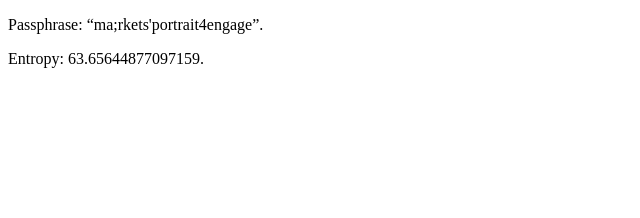
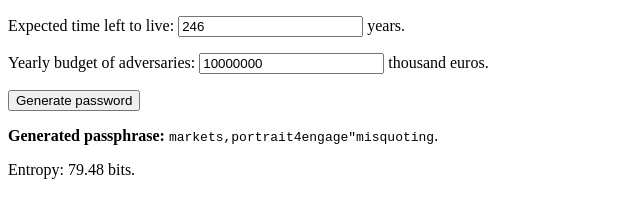
Before and after one commit to espadrine/passphrase, a website: page index.html in a window 1280 px wide. Shown: the whole page, without its empty margins (0-640 px from the left). Drawn offline with Linux system fonts and the light colour scheme.

Commit message:
Add parameter to webpage for security choices
We rely on conservative parameters for the cost of brute-force.

The default inputs are for a state actor (NSA)
and for newborns that live twice as long as the longest-living human.

```diff
--- a/index.html
+++ b/index.html
@@ -1,14 +1,39 @@
 <!doctype html><title>Random passphrase</title>
-<p>Passphrase: “<output id=passphraseOutput></output>”.
-<p>Entropy: <output id=entropyOutput></output>.
+<p>Expected time left to live: <input type=number value=246 id=yearsInput> years.
+<p>Yearly budget of adversaries:
+  <input type=number value=10000000 id=costInput> thousand euros.
+<p><button id=genBut>Generate password</button>
+<p><strong>Generated passphrase:</strong>
+  <code><output id=passphraseOutput>Awaiting generation</output></code>.
+<p>Entropy: <output id=entropyOutput>Awaiting generation</output> bits.
 <script src=./browser.js></script>
 <script>
-  passphrase({entropy: 64, insertions: 1}, function(e, s, entr) {
-    if (e !== null) {
+  // Lifetime in years of life left, budget in million euros.
+  function genpw(params = {lifetime: 246, budget: 10000000}) {
+    return new Promise(function(resolve, reject) {
+      var entropy = (Math.log(params.budget/12) + Math.log(1000/0.03)
+          + Math.log(params.lifetime) + Math.log(365*24*3600/0.005))
+        / Math.log(2) + 1;
+      passphrase({entropy: entropy}, function(e, s, entr) {
+        if (e !== null) { reject(e); return; }
+        resolve({passphrase: s, entropy: entr});
+      });
+    });
+  }
+
+  function computepw() {
+    genpw({lifetime: +yearsInput.value, budget: +costInput.value})
+    .then(function(state) {
+      passphraseOutput.textContent = state.passphrase;
+      entropyOutput.textContent = state.entropy.toFixed(2);
+    }).catch(function(e) {
       console.error('Error generating password:', e);
       alert('Error generating password. Maybe try with another browser.');
-    }
-    passphraseOutput.textContent = s;
-    entropyOutput.textContent = entr;
+    });
+  }
+
+  addEventListener('DOMContentLoaded', function() {
+    computepw();
+    genBut.addEventListener('click', computepw);
   });
 </script>
```
